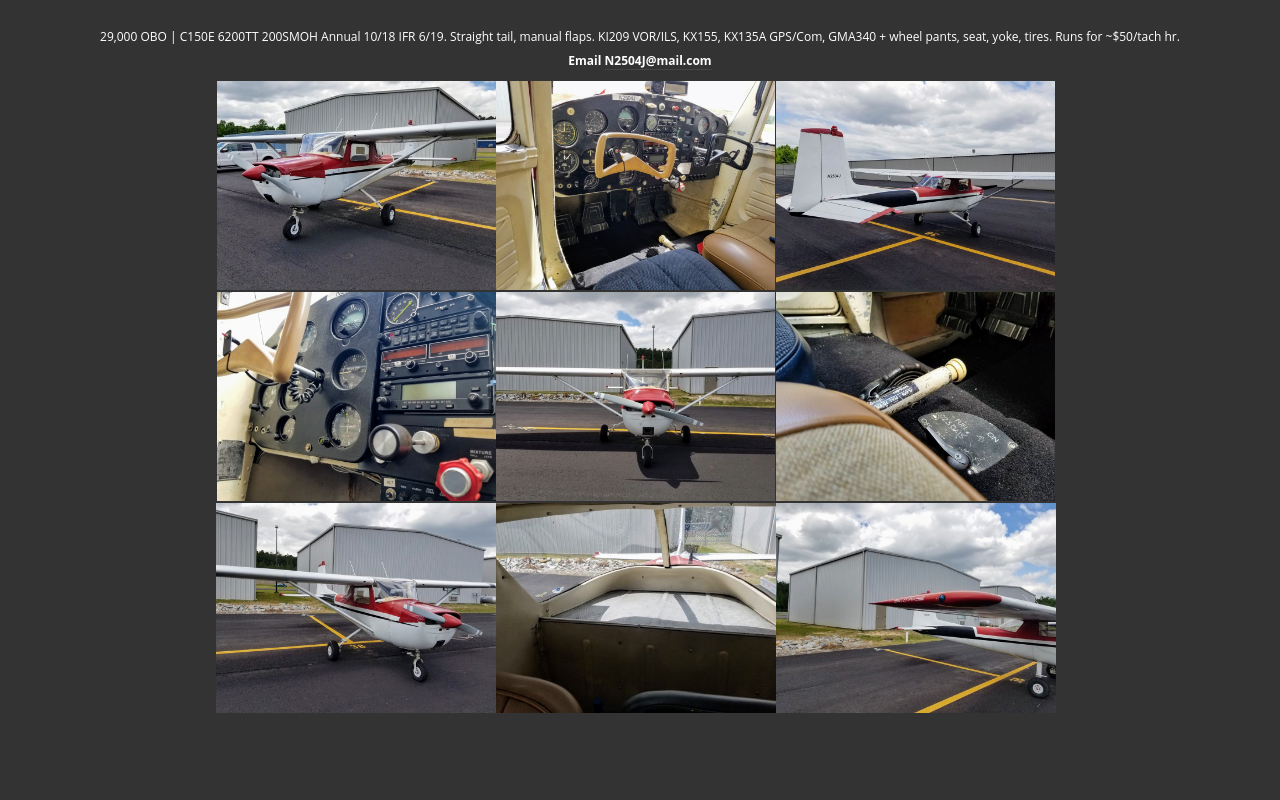
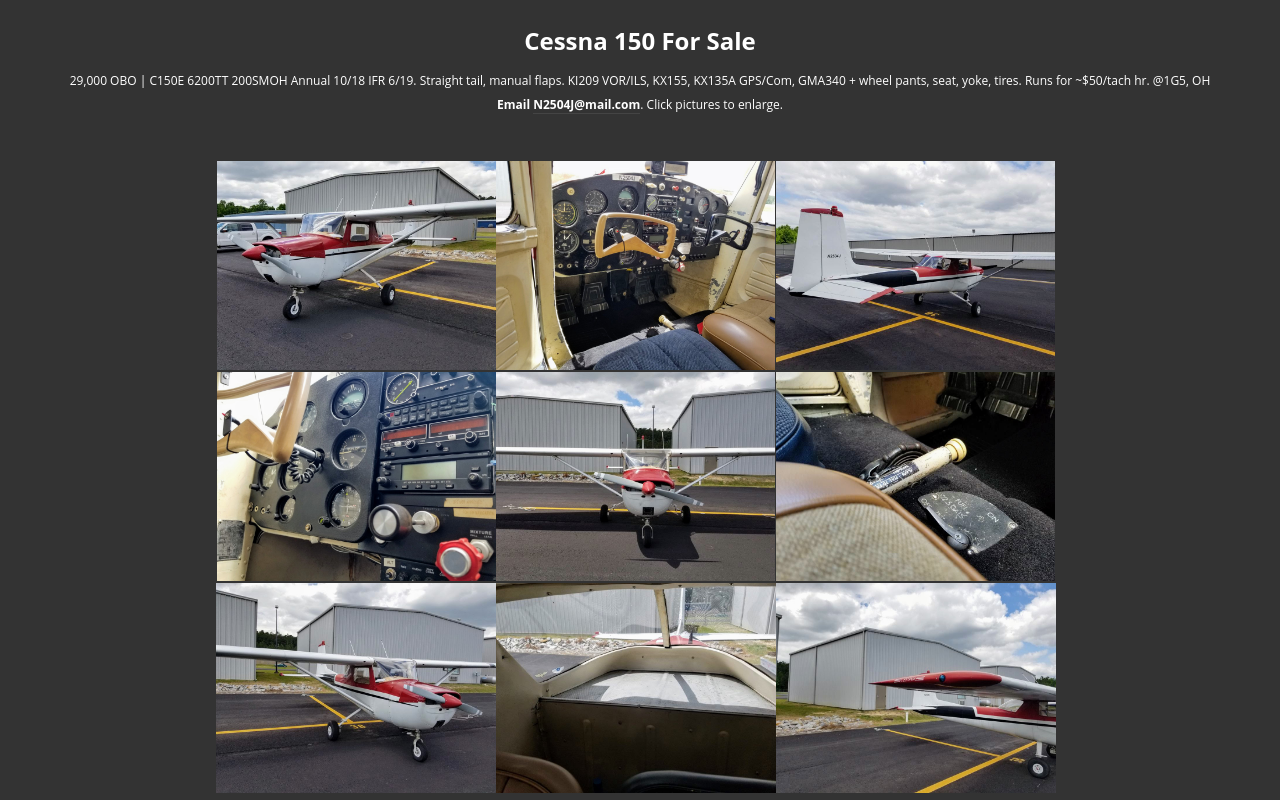
Before and after one commit to zaz/C150ForSale, a plain HTML site: page index.html in a window 1280 px wide. Drawn offline with Linux system fonts and the light colour scheme.

Commit message:
+ title, location, howto enlarge imgs

```diff
--- a/index.html
+++ b/index.html
@@ -8,8 +8,9 @@
 </head>
 <body>
 <div class="message">
-  <p>29,000 OBO | C150E 6200TT 200SMOH Annual 10/18 IFR 6/19. Straight tail, manual flaps. KI209 VOR/ILS, KX155, KX135A GPS/Com, GMA340 + wheel pants, seat, yoke, tires. Runs for ~$50/tach hr. <br>
-  <strong>Email <a href="mailto:N2504J@mail.com">N2504J@mail.com</a></strong> </p>
+  <h1>Cessna 150 For Sale</h1>
+  <p>29,000 OBO | C150E 6200TT 200SMOH Annual 10/18 IFR 6/19. Straight tail, manual flaps. KI209 VOR/ILS, KX155, KX135A GPS/Com, GMA340 + wheel pants, seat, yoke, tires. Runs for ~$50/tach hr. @1G5, OH <br>
+  <strong>Email <a href="mailto:N2504J@mail.com">N2504J@mail.com</a></strong>. Click pictures to enlarge. </p>
 </div>
 <div class="container">
   <input id="item1" type="checkbox"/>
--- a/main.css
+++ b/main.css
@@ -34,9 +34,9 @@ body .message a:hover {
   border-width: 3px;
 }
 body .container {
-  top: 50%;
+  bottom: 0;
   left: 50%;
-  transform: translate(-50%, -50%);
+  transform: translate(-50%);
   width: 106em;
   height: 80em;
 }
```
